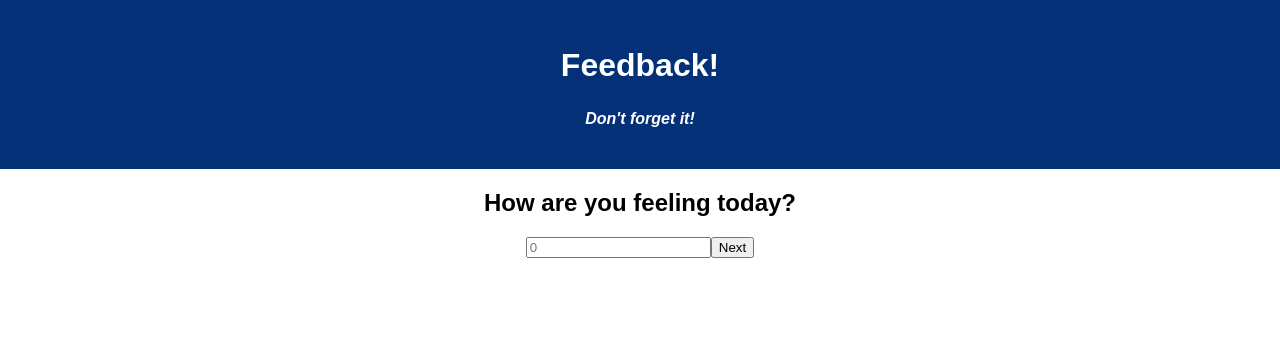
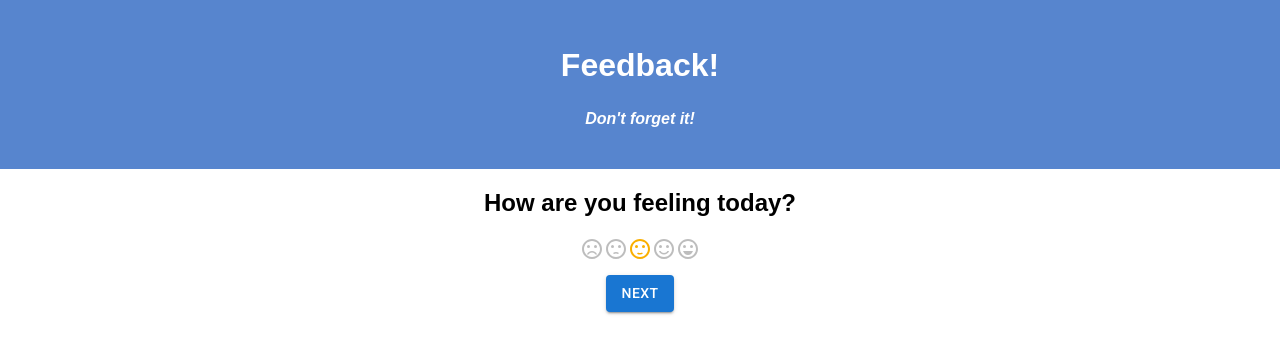
Before and after one commit to AndrewKapp59/weekend-redux-feedback-loop, a React (Create React App) app: page / in a window 1280 px wide. Shown: the top 354 px of the page. Built offline with nearby package versions, Linux system fonts and the light colour scheme.

Commit message:
Experimenting with material ui

```diff
--- a/package.json
+++ b/package.json
@@ -4,6 +4,10 @@
   "private": true,
   "proxy": "http://localhost:5000",
   "dependencies": {
+    "@emotion/react": "^11.8.1",
+    "@emotion/styled": "^11.8.1",
+    "@mui/icons-material": "^5.4.2",
+    "@mui/material": "^5.4.3",
     "axios": "^0.21.1",
     "express": "^4.17.1",
     "pg": "^8.2.1",
--- a/public/index.html
+++ b/public/index.html
@@ -1,15 +1,26 @@
 <!DOCTYPE html>
 <html lang="en">
   <head>
-    <meta charset="utf-8">
-    <meta name="viewport" content="width=device-width, initial-scale=1, shrink-to-fit=no">
-    <meta name="theme-color" content="#000000">
+    <meta charset="utf-8" />
+    <meta
+      name="viewport"
+      content="width=device-width, initial-scale=1, shrink-to-fit=no"
+    />
+    <meta name="theme-color" content="#000000" />
     <!--
       manifest.json provides metadata used when your web app is added to the
       homescreen on Android. See https://developers.google.com/web/fundamentals/engage-and-retain/web-app-manifest/
     -->
-    <link rel="manifest" href="%PUBLIC_URL%/manifest.json">
-    <link rel="shortcut icon" href="%PUBLIC_URL%/favicon.ico">
+    <link rel="manifest" href="%PUBLIC_URL%/manifest.json" />
+    <link rel="shortcut icon" href="%PUBLIC_URL%/favicon.ico" />
+    <link
+      rel="stylesheet"
+      href="https://fonts.googleapis.com/css?family=Roboto:300,400,500,700&display=swap"
+    />
+    <link
+      rel="stylesheet"
+      href="https://fonts.googleapis.com/icon?family=Material+Icons"
+    />
     <!--
       Notice the use of %PUBLIC_URL% in the tags above.
       It will be replaced with the URL of the `public` folder during the build.
@@ -22,9 +33,7 @@
     <title>React App</title>
   </head>
   <body>
-    <noscript>
-      You need to enable JavaScript to run this app.
-    </noscript>
+    <noscript> You need to enable JavaScript to run this app. </noscript>
     <div id="root"></div>
     <!--
       This HTML file is a template.
--- a/src/components/App/App.css
+++ b/src/components/App/App.css
@@ -1,4 +1,4 @@
-.App {
+/* .App {
   text-align: center;
 }
 
@@ -20,4 +20,4 @@
 
 h4 {
   font-style: italic;
-}
+} */
--- a/src/components/Feeling/Feeling.css
+++ b/src/components/Feeling/Feeling.css
@@ -0,0 +1,3 @@
+.next {
+  margin-top: 10px;
+}
--- a/src/components/Feeling/Feeling.jsx
+++ b/src/components/Feeling/Feeling.jsx
@@ -1,10 +1,50 @@
 import { useDispatch } from 'react-redux';
 import { useState } from 'react';
 import { useHistory } from 'react-router-dom';
+import './Feeling.css'
+import PropTypes from 'prop-types';
 import Header from '../Header/Header';
+import Button from '@mui/material/Button';
+import Rating from '@mui/material/Rating';
+import SentimentVeryDissatisfiedIcon from '@mui/icons-material/SentimentVeryDissatisfied';
+import SentimentDissatisfiedIcon from '@mui/icons-material/SentimentDissatisfied';
+import SentimentSatisfiedIcon from '@mui/icons-material/SentimentSatisfied';
+import SentimentSatisfiedAltIcon from '@mui/icons-material/SentimentSatisfiedAltOutlined';
+import SentimentVerySatisfiedIcon from '@mui/icons-material/SentimentVerySatisfied';
+
+const customIcons = {
+  1: {
+    icon: <SentimentVeryDissatisfiedIcon />,
+    label: 'Very Dissatisfied',
+  },
+  2: {
+    icon: <SentimentDissatisfiedIcon />,
+    label: 'Dissatisfied',
+  },
+  3: {
+    icon: <SentimentSatisfiedIcon />,
+    label: 'Neutral',
+  },
+  4: {
+    icon: <SentimentSatisfiedAltIcon />,
+    label: 'Satisfied',
+  },
+  5: {
+    icon: <SentimentVerySatisfiedIcon />,
+    label: 'Very Satisfied',
+  },
+};
+
+function IconContainer(props) {
+  const { value, ...other } = props;
+  return <span {...other}>{customIcons[value].icon}</span>;
+}
+
+IconContainer.propTypes = {
+  value: PropTypes.number.isRequired,
+};
 
 function Feeling() {
-
   const [feeling, setFeeling] = useState('');
 
   const dispatch = useDispatch();
@@ -15,7 +55,7 @@ function Feeling() {
 
     dispatch({
       type: 'ADD_FEELING',
-      payload: {feeling},
+      payload: { feeling },
     });
 
     setFeeling('');
@@ -27,16 +67,30 @@ function Feeling() {
     <section>
       <Header />
       <h1>How are you feeling today?</h1>
-      <form onSubmit={handleFeedbackSubmit}>
+
+      {/* <form onSubmit={handleFeedbackSubmit}>
         <input
           required
           type="number"
           placeholder="0"
           value={feeling}
           onChange={(event) => setFeeling(event.target.value)}
-        />
-        <input value="Next" type="submit" />
-      </form>
+        /> */}
+      {/* <input value="Next" type="submit" /> */}
+      {/* </form> */}
+
+      <Rating
+        name="highlight-selected-only"
+        defaultValue={3}
+        IconContainerComponent={IconContainer}
+        highlightSelectedOnly
+        onChange ={(event, newValue) => {
+          setFeeling(newValue)
+        }}
+      />
+      <div className='next'>
+      <Button  variant="contained" onClick={handleFeedbackSubmit} >Next</Button>
+      </div>
     </section>
   );
 }
--- a/src/components/Header/Header.css
+++ b/src/components/Header/Header.css
@@ -2,20 +2,16 @@
   text-align: center;
 }
 
-.App-header {
-  background-color: #033076;
+.Feedback-header {
+  background-color: #5785ce;
   min-height: 70px;
   padding: 20px;
   color: white;
   margin-bottom: 20px;
 }
 
-.App-title {
+.Feedback-title {
   font-size: 2em;
-}
-
-.App-intro {
-  font-size: large;
 }
 
 h4 {
--- a/src/components/Header/Header.jsx
+++ b/src/components/Header/Header.jsx
@@ -1,11 +1,11 @@
-
+import './Header.css';
 import { useSelector } from 'react-redux';
 
 function Header() {
   return (
-    <div className='App'>
-      <header className='App-header'>
-        <h1 className='App-title'>Feedback!</h1>
+    <div className='Feedback'>
+      <header className='Feedback-header'>
+        <h1 className='Feedback-title'>Feedback!</h1>
         <h4>Don't forget it!</h4>
       </header>
     </div>
```
Also changed, not shown: 1 other file (tests, documents, lock files or other folders).
